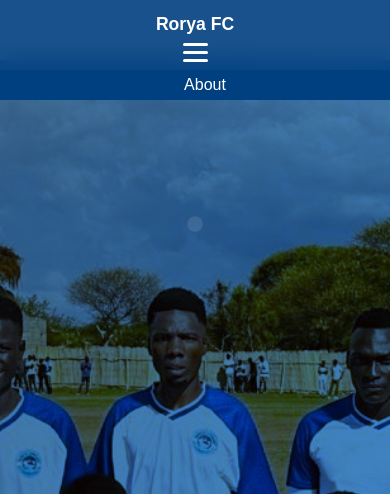
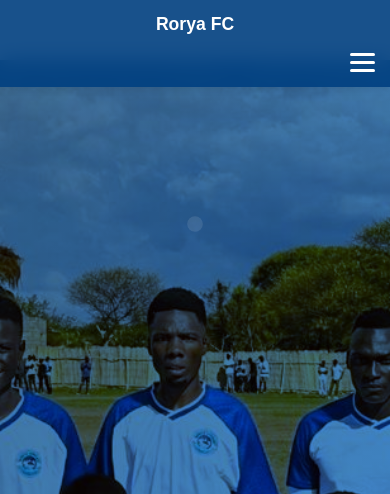
Before and after one commit to William777-design/Rorya-United, a plain HTML site: page index.html in a window 390 px wide. Shown: the top 494 px of the page. Drawn offline with Linux system fonts and the light colour scheme.

Commit message:
navbar changes 2

```diff
--- a/styles.css
+++ b/styles.css
@@ -32,6 +32,8 @@ body {
     justify-content: space-between;
     align-items: center;
     padding: 8px 20px;
+    flex-wrap: nowrap;
+    gap: 10px;
 }
 
 #nav-club-name {
@@ -125,9 +127,11 @@ body {
 
     .hamburger {
         display: flex;
+        margin-left: auto;
     }
 
     #nav-menu {
+        display: none;
         position: absolute;
         top: 60px;
         left: 0;
@@ -136,13 +140,11 @@ body {
         background-color: rgba(0, 64, 128, 0.98);
         padding: 15px;
         gap: 10px;
-        max-height: 0;
-        overflow: hidden;
-        transition: max-height 0.3s ease;
+        transition: all 0.3s ease;
     }
 
     #nav-menu.active {
-        max-height: 500px;
+        display: flex;
     }
 
     #nav-menu li {
```
